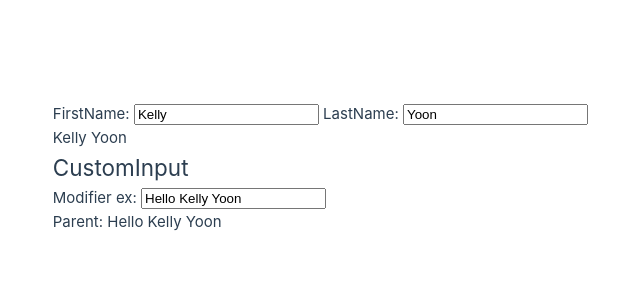
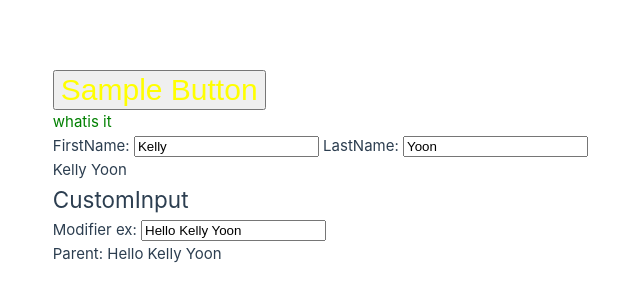
Before and after one commit to JeongAhYoon/vue_practice, a Vue app: page / in a window 1280 px wide. Shown: the part 112-412 px from the top of the page, without its empty margins (52-692 px from the left). Built offline with nearby package versions, Linux system fonts and the light colour scheme.

Commit message:
Fallthrough Attributes

```diff
--- a/src/App.vue
+++ b/src/App.vue
@@ -1,5 +1,6 @@
 <template>
   <div>
+    <MyButton class="large" style="color: green" @click="onParentClick" />
     <UserName v-model:firstName="firstName" v-model:lastName="lastName"/>
     <div> {{firstName}} {{lastName}}</div>
     <!-- <CustomInput :searchText="searchText" @updateText="$event => searchText = $event"/> -->
@@ -51,6 +52,7 @@ import PropsValidation from './components/PropsValidation.vue';
 import PostComponent from './components/PostComponent.vue';
 import CustomInput from './components/CustomInput.vue';
 import UserName from './components/UserName.vue';
+import MyButton from './components/MyButton.vue';
 const firstName = ref("Kelly");
 const lastName = ref("Yoon");
 const showCounter = ref(true);
@@ -68,6 +70,10 @@ const post = reactive({
   id: 1,
   name: "randomName"
 });
+
+const onParentClick = () => {
+  console.log('parent click');
+};
 const updateTitle = () => {
   post.name = 'changed from parent';
 }
--- /dev/null
+++ b/src/components/MyButton.vue
@@ -0,0 +1,9 @@
+<template>
+    <div><button class="btn" style='color: yellow; font-size: 30px' @click="onChildCilck">Sample Button</button><div>whatis it</div></div>
+
+</template>
+<script setup>
+const onChildCilck = () => {
+    console.log('child click')
+};
+</script>
```
